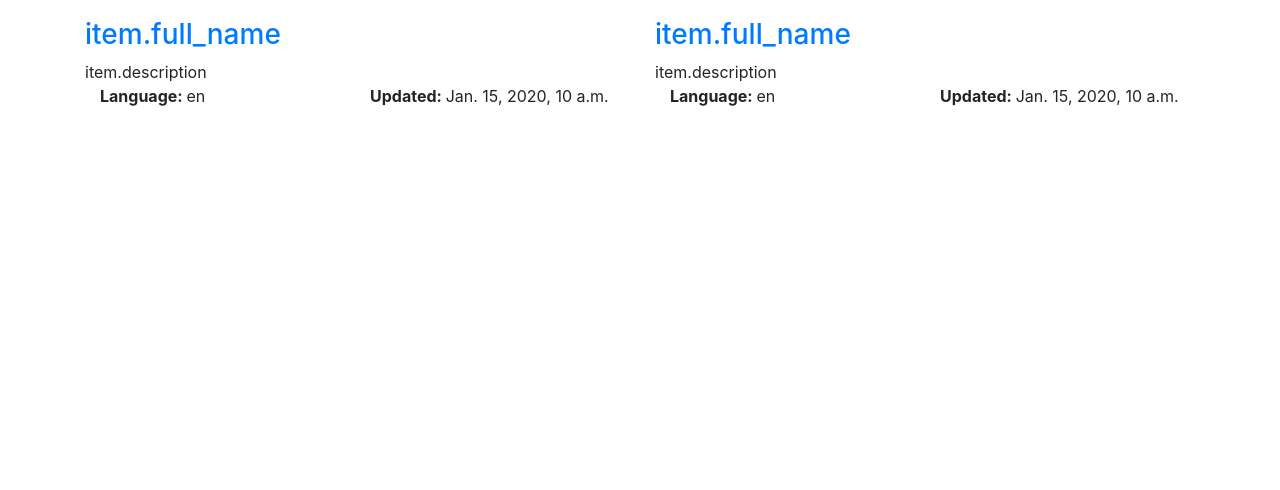
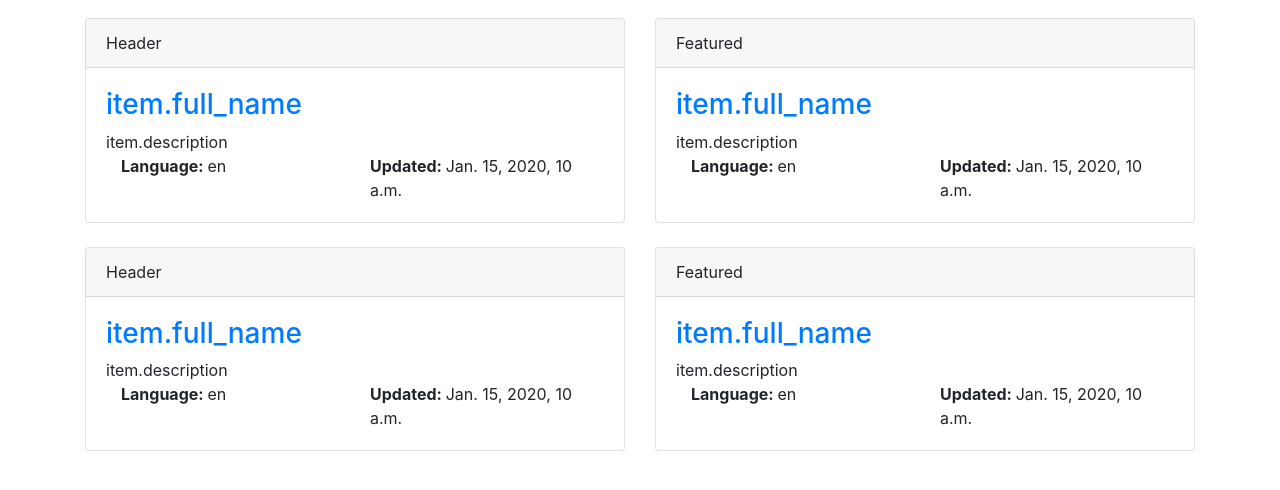
Before and after one commit to ravsimar-sodhi/SRIP-web-app, a Django app: template login/templates/login/home.html in a window 1280 px wide. Shown: the part 274-764 px from the top of the page. Run offline with Django 3.2, Linux system fonts and the light colour scheme; the template is opened without the code that fills it: most values are stand-ins (such as "Sample title", 1, 10 or a date in 2020); some libraries are stand-ins or nearby versions.

Commit message:
added template for repositories views

```diff
--- a/login/templates/login/home.html
+++ b/login/templates/login/home.html
@@ -58,22 +58,58 @@
  <h2>Homepage</h2>
   <p>Hello {{ user.username }}!</p>
     <div id="results" class="container">
-      <div class ="row">
-        <div class='col-6 flex-column result'>
-          <a target='_blank' href=item.html_url>
-            <div class='title'>
-              <h3> item.full_name</h3>
+      <div class="row">
+        <div class="col-6">
+          <div class="card">
+            <div class="card-header">
+              Header
             </div>
-          </a>
-          <div> item.description </div>
-          <div class="container-fluid">
-            <div class="row">
-              <div class="col-6"><strong> Language: </strong> {{item.language}} </div>
-              <div class="col-6"><strong>Updated: </strong> {{item.updated_at}} </div>
+            <div class="card-body">
+              <a target='_blank' href=item.html_url>
+                <div class='title'>
+                  <h3> item.full_name</h3>
+                </div>
+              </a>
+              <div> item.description </div>
+              <div class="container-fluid">
+                <div class="row">
+                  <div class="col-6"><strong> Language: </strong> {{item.language}} </div>
+                  <div class="col-6"><strong>Updated: </strong> {{item.updated_at}} </div>
+                </div>
+              </div>
             </div>
           </div>
         </div>
-        <div class='col-6 flex-column result'>
+        <div class="col-6">
+          <div class="card">
+            <div class="card-header">
+              Featured
+            </div>
+            <div class="card-body">
+              <a target='_blank' href=item.html_url>
+                <div class='title'>
+                  <h3> item.full_name</h3>
+                </div>
+              </a>
+              <div> item.description </div>
+              <div class="container">
+                <div class="row">
+                  <div class="col-6"><strong> Language: </strong> {{item.language}} </div>
+                  <div class="col-6"><strong>Updated: </strong> {{item.updated_at}} </div>
+                </div>
+              </div>
+            </div>
+          </div>
+        </div>
+      </div>
+      <br>
+  <div class="row">
+    <div class="col-6">
+      <div class="card">
+        <div class="card-header">
+          Header
+        </div>
+        <div class="card-body">
           <a target='_blank' href=item.html_url>
             <div class='title'>
               <h3> item.full_name</h3>
@@ -88,12 +124,32 @@
           </div>
         </div>
       </div>
-      <div class="row">
-
+    </div>
+    <div class="col-6">
+      <div class="card">
+        <div class="card-header">
+          Featured
+        </div>
+        <div class="card-body">
+          <a target='_blank' href=item.html_url>
+            <div class='title'>
+              <h3> item.full_name</h3>
+            </div>
+          </a>
+          <div> item.description </div>
+          <div class="container">
+            <div class="row">
+              <div class="col-6"><strong> Language: </strong> {{item.language}} </div>
+              <div class="col-6"><strong>Updated: </strong> {{item.updated_at}} </div>
+            </div>
+          </div>
+        </div>
       </div>
-      <div class="row">
-
-      </div>
+    </div>
+      <!-- <div class="row"> -->
+<!--  -->
+      <!-- </div> -->
+    </div>
     </div>
 </body>
 </html>
```
